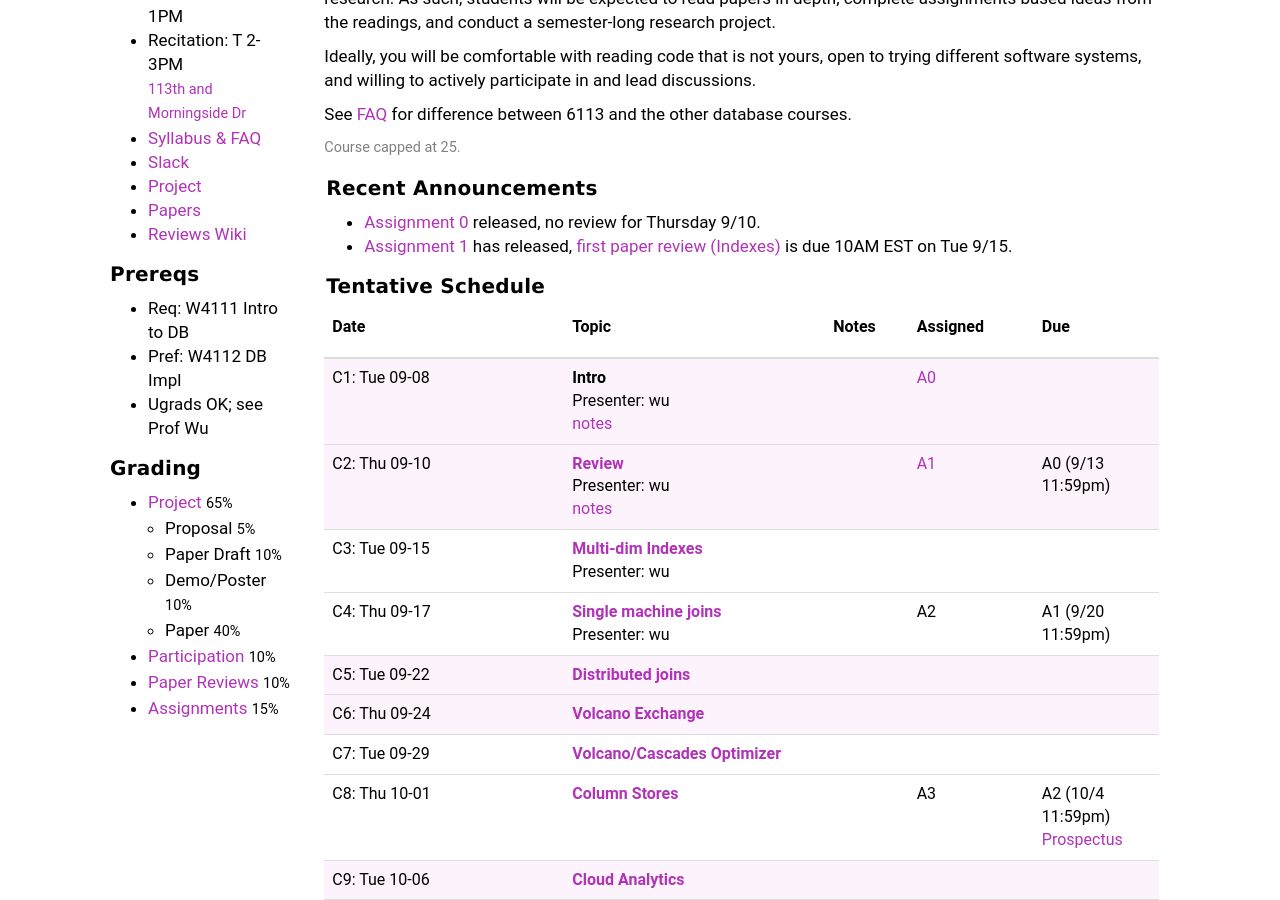
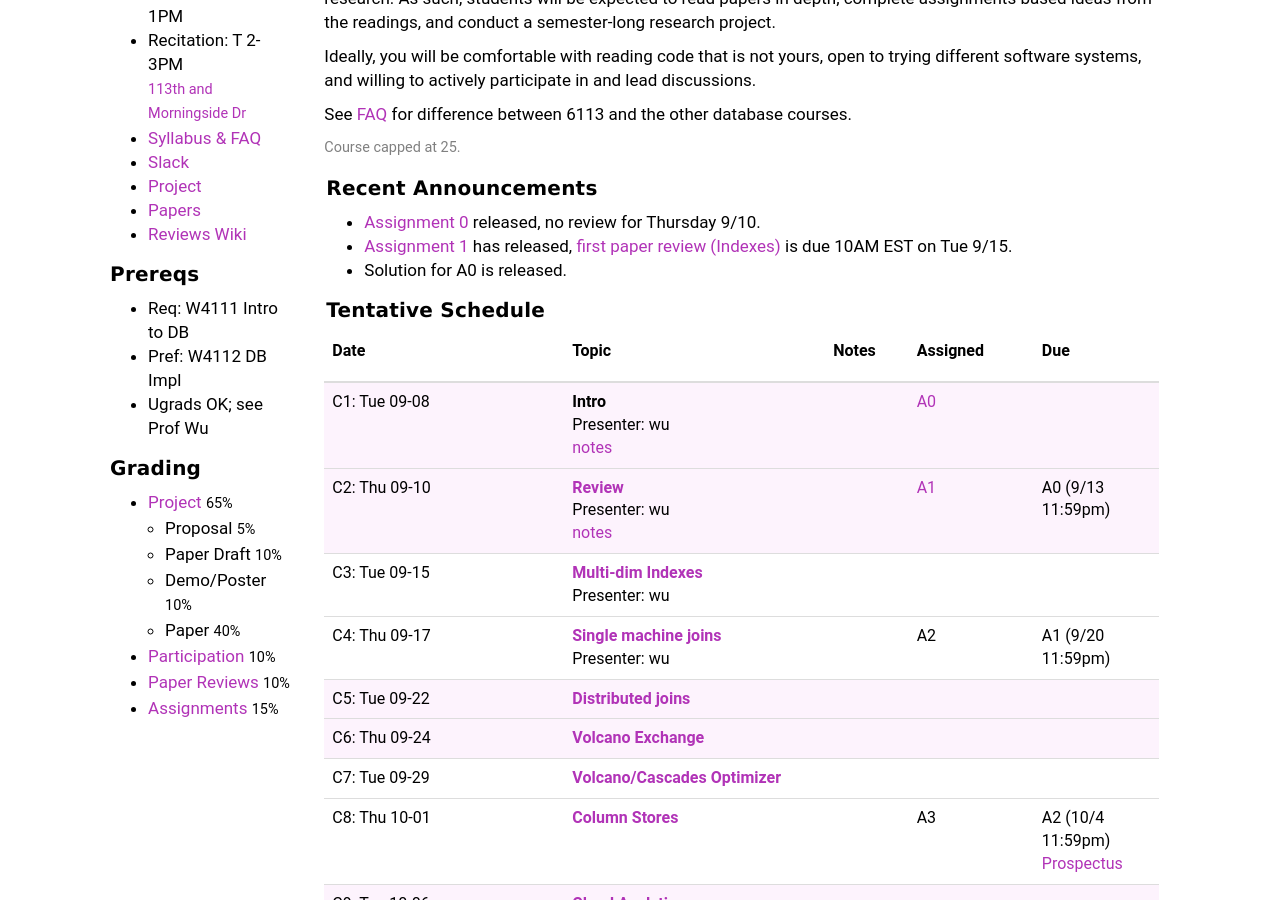
Before and after one commit to w6113/website_fall2020, a Jekyll site: the page built from index.md, in a window 1280 px wide and 900 px high, scrolled down 409 px. Built offline with Jekyll 4.4.1, drawn with Linux system fonts in a browser that asks for light colours.

Commit message:
Update index.md

```diff
--- a/index.md
+++ b/index.md
@@ -21,6 +21,7 @@ See [FAQ](./syllabus#faq) for difference between 6113 and the other database cou
 
 * [Assignment 0](./assignments) released, no review for Thursday 9/10.
 * [Assignment 1](./assignments) has released, [first paper review (Indexes)](./papers#indexes) is due 10AM EST on Tue 9/15.
+* Solution for A0 is released.
 
 #### Tentative Schedule
 
```
